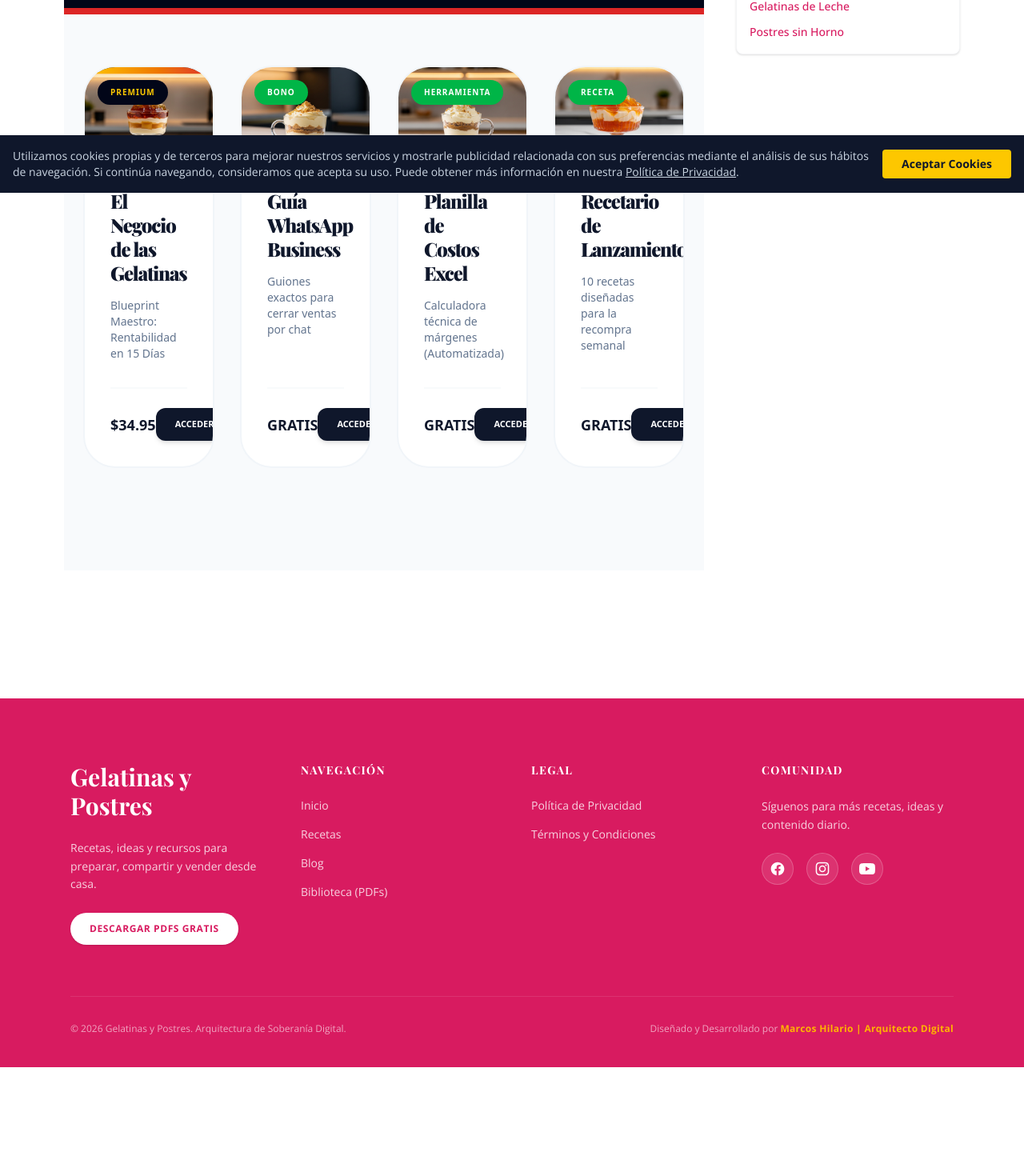
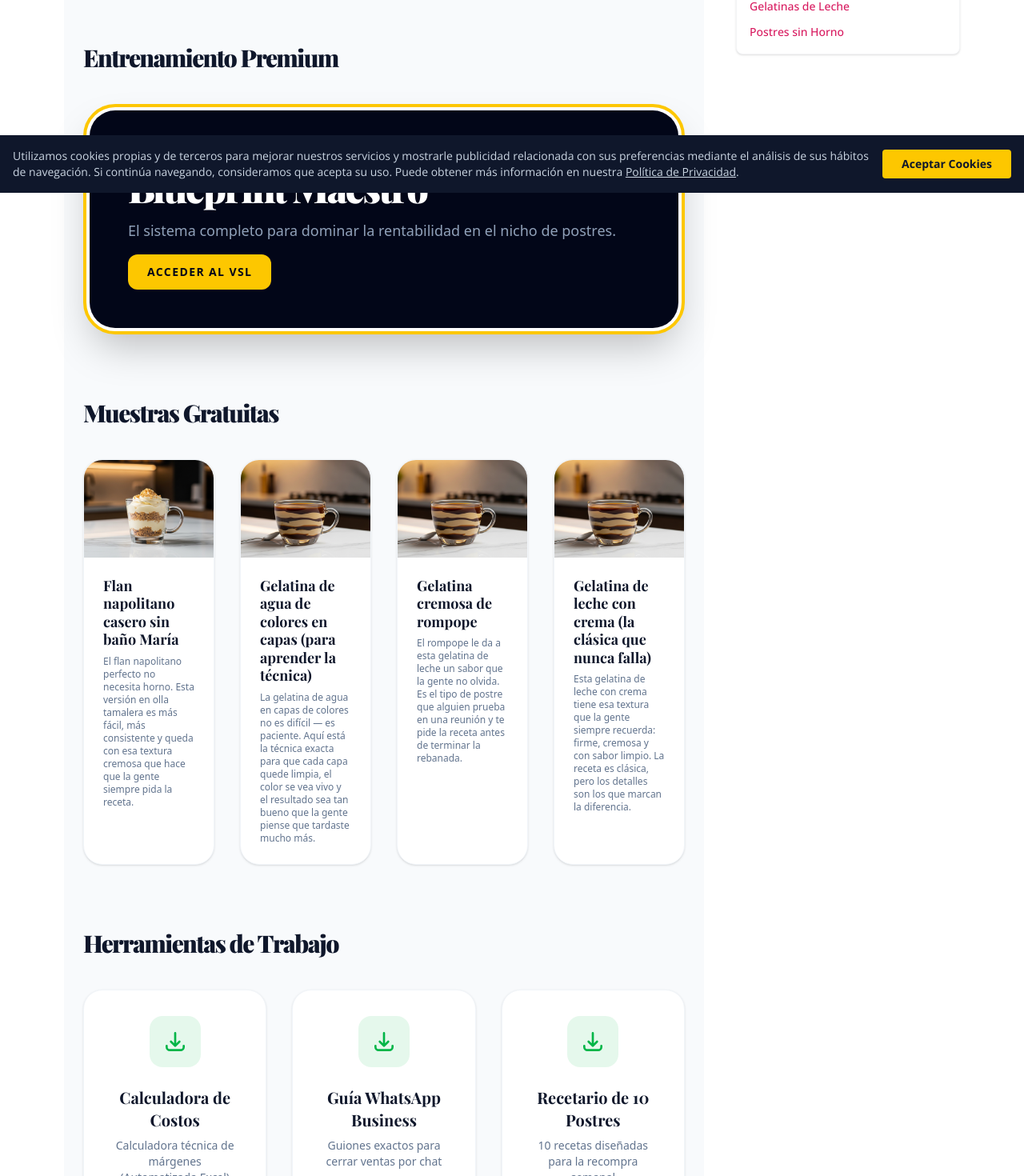
Before and after one commit to hilariotapiamarcosantonio-maker/granja-master, a Next.js app: page /biblioteca in a window 1280 px wide. Shown: the part 559-2029 px from the top of the page at 80% size. Before the commit the page ends 1893 px from the top, so only its background shows below. Built offline with nearby package versions, Linux system fonts and the light colour scheme; a web font is replaced by a local one.

Commit message:
📚 Fix: Biblioteca dinámica con imágenes reales y recursos PDF

```diff
--- a/src/app/biblioteca/page.tsx
+++ b/src/app/biblioteca/page.tsx
@@ -1,15 +1,24 @@
-'use client';
+import React from 'react';
+import { getAllPosts } from "@/lib/api";
+import Link from 'next/link';
 
-import React from 'react';
+// Componente de servidor para cargar datos
+async function getLibraryData() {
+  const recipes = await getAllPosts('recipes');
+  // Ordenar y tomar 4 populares (usando el orden actual como proxy de popularidad por ahora)
+  const populares = recipes.slice(0, 4);
+  return { populares };
+}
 
-const recursos = [
-  { t: "El Negocio de las Gelatinas", d: "Blueprint Maestro: Rentabilidad en 15 Días", p: "$34.95", type: "Premium", link: "/masterclass", color: "bg-slate-950 text-yellow-400", img: "/images/recipes/gelatina-mosaico-premium.jpeg" },
-  { t: "Guía WhatsApp Business", d: "Guiones exactos para cerrar ventas por chat", p: "GRATIS", type: "Bono", link: "#", color: "bg-[#00B547] text-white", img: "/images/posts/usar-whatsapp-business-postres.jpeg" },
-  { t: "Planilla de Costos Excel", d: "Calculadora técnica de márgenes (Automatizada)", p: "GRATIS", type: "Herramienta", link: "#", color: "bg-[#00B547] text-white", img: "/images/posts/como-calcular-costos.jpeg" },
-  { t: "Recetario de Lanzamiento", d: "10 recetas diseñadas para la recompra semanal", p: "GRATIS", type: "Receta", link: "#", color: "bg-[#00B547] text-white", img: "/images/recipes/gelatina-fresa.jpeg" }
-];
+export default async function BibliotecaPage() {
+  const { populares } = await getLibraryData();
 
-export default function BibliotecaPage() {
+  const recursosDescargables = [
+    { t: "Calculadora de Costos", d: "Calculadora técnica de márgenes (Automatizada Excel)", link: "#" },
+    { t: "Guía WhatsApp Business", d: "Guiones exactos para cerrar ventas por chat", link: "#" },
+    { t: "Recetario de 10 Postres", d: "10 recetas diseñadas para la recompra semanal", link: "#" }
+  ];
+
   return (
     <div className="min-h-screen bg-[#F8FAFC] pb-32 font-sans selection:bg-yellow-300 selection:text-black">
       {/* Header */}
@@ -18,36 +27,58 @@ export default function BibliotecaPage() {
           <div className="inline-block bg-white/10 px-4 py-1.5 rounded-full text-xs font-black uppercase tracking-widest text-yellow-400 border border-white/20">
             Acceso Inmediato
           </div>
-          <h1 className="text-5xl md:text-7xl font-black tracking-tighter">Tu Arsenal de <br/><span className="text-transparent bg-clip-text bg-gradient-to-r from-yellow-400 to-yellow-200">Soberanía Digital.</span></h1>
-          <p className="text-xl text-slate-400 font-light max-w-2xl mx-auto">Descarga las herramientas de ingeniería comercial y comienza a facturar con tus postres hoy mismo.</p>
+          <h1 className="text-5xl md:text-7xl font-black tracking-tighter">Tu Biblioteca <br/><span className="text-transparent bg-clip-text bg-gradient-to-r from-yellow-400 to-yellow-200">Maestra.</span></h1>
+          <p className="text-xl text-slate-400 font-light max-w-2xl mx-auto">Herramientas, guías y recetas para escalar tu negocio de postres.</p>
         </div>
       </section>
 
-      {/* Grid de Recursos */}
+      {/* Grid Principal: Masterclass destacada */}
+      <section className="px-6 max-w-7xl mx-auto mb-20">
+        <h2 className="text-3xl font-black tracking-tighter mb-10 text-slate-900">Entrenamiento Premium</h2>
+        <Link href="/masterclass" className="block group bg-white rounded-[2.5rem] border-4 border-yellow-400 shadow-2xl hover:shadow-yellow-400/20 transition-all duration-300 relative overflow-hidden p-1">
+          <div className="flex flex-col md:flex-row items-center gap-8 bg-slate-950 text-white rounded-[2rem] p-8 md:p-12">
+            <div className="flex-1 space-y-4">
+              <span className="text-yellow-400 font-black uppercase tracking-widest text-xs">Recomendado</span>
+              <h3 className="text-4xl md:text-5xl font-black tracking-tighter">Blueprint Maestro</h3>
+              <p className="text-slate-400 text-lg">El sistema completo para dominar la rentabilidad en el nicho de postres.</p>
+              <span className="inline-block bg-yellow-400 text-slate-950 font-black px-6 py-3 rounded-xl uppercase tracking-widest text-sm">Acceder al VSL</span>
+            </div>
+          </div>
+        </Link>
+      </section>
+
+      {/* Grid de Recetas (Muestras gratuitas) */}
+      <section className="px-6 max-w-7xl mx-auto mb-20">
+        <h2 className="text-3xl font-black tracking-tighter mb-10 text-slate-900">Muestras Gratuitas</h2>
+        <div className="grid md:grid-cols-2 lg:grid-cols-4 gap-8">
+          {populares.map((post, i) => (
+            <Link key={i} href={`/recetas/${post.slug}`} className="group bg-white rounded-3xl border border-slate-100 shadow-sm hover:shadow-lg transition-all duration-300 overflow-hidden flex flex-col h-full">
+              <div className="aspect-[4/3] overflow-hidden">
+                <img src={post.image || "/images/recipes/default.jpg"} alt={post.frontmatter.title} className="w-full h-full object-cover group-hover:scale-105 transition-transform duration-500" />
+              </div>
+              <div className="p-6 flex flex-col flex-grow">
+                <h4 className="text-lg font-bold text-slate-900 mb-2 leading-tight group-hover:text-[#DC2626] transition-colors">{post.frontmatter.title}</h4>
+                <p className="text-slate-500 text-xs font-medium flex-grow">{post.frontmatter.excerpt}</p>
+              </div>
+            </Link>
+          ))}
+        </div>
+      </section>
+
+      {/* Sección de Descargas */}
       <section className="px-6 max-w-7xl mx-auto">
-        <div className="grid md:grid-cols-2 lg:grid-cols-4 gap-8">
-          {recursos.map((item, i) => (
-            <div key={i} className="group bg-white rounded-[2.5rem] border-2 border-slate-100 hover:border-[#DC2626] hover:shadow-2xl hover:-translate-y-2 transition-all duration-300 relative overflow-hidden flex flex-col h-full">
-              {item.type === "Premium" && <div className="absolute top-0 left-0 w-full h-2 bg-gradient-to-r from-yellow-400 to-[#DC2626] z-20"></div>}
-
-              <div className="relative aspect-[4/3] overflow-hidden">
-                <img src={item.img} alt={item.t} className="w-full h-full object-cover group-hover:scale-105 transition-transform duration-500" />
-                <div className={`absolute top-4 left-4 text-[10px] font-black px-4 py-2 rounded-full uppercase tracking-widest shadow-lg ${item.color}`}>
-                  {item.type}
-                </div>
+        <h2 className="text-3xl font-black tracking-tighter mb-10 text-slate-900">Herramientas de Trabajo</h2>
+        <div className="grid md:grid-cols-3 gap-8">
+          {recursosDescargables.map((item, i) => (
+            <div key={i} className="bg-white p-8 rounded-3xl border border-slate-100 flex flex-col items-center text-center shadow-sm">
+              <div className="w-16 h-16 bg-[#00B547]/10 text-[#00B547] rounded-2xl flex items-center justify-center mb-6">
+                <svg className="w-8 h-8" fill="none" stroke="currentColor" viewBox="0 0 24 24"><path strokeLinecap="round" strokeLinejoin="round" strokeWidth="2" d="M4 16v1a3 3 0 003 3h10a3 3 0 003-3v-1m-4-4l-4 4m0 0l-4-4m4 4V4"/></svg>
               </div>
-
-              <div className="p-8 flex flex-col flex-grow">
-                <h3 className="text-2xl font-black tracking-tighter mb-4 text-slate-900 leading-tight">{item.t}</h3>
-                <p className="text-slate-500 text-sm mb-8 font-medium flex-grow">{item.d}</p>
-
-                <div className="flex items-center justify-between pt-6 border-t-2 border-slate-50 mt-auto">
-                  <span className="font-black text-slate-900 text-lg">{item.p}</span>
-                  <a href={item.link} className="bg-slate-900 text-white text-[11px] font-black uppercase px-6 py-3 rounded-xl hover:bg-[#DC2626] transition-colors shadow-md">
-                    Acceder
-                  </a>
-                </div>
-              </div>
+              <h4 className="text-xl font-bold text-slate-900 mb-2">{item.t}</h4>
+              <p className="text-slate-500 text-sm mb-6 flex-grow">{item.d}</p>
+              <a href={item.link} className="w-full bg-[#00B547] text-white font-black uppercase tracking-widest text-xs px-6 py-4 rounded-xl hover:bg-[#009b3d] transition-colors">
+                Obtener Gratis
+              </a>
             </div>
           ))}
         </div>
```
